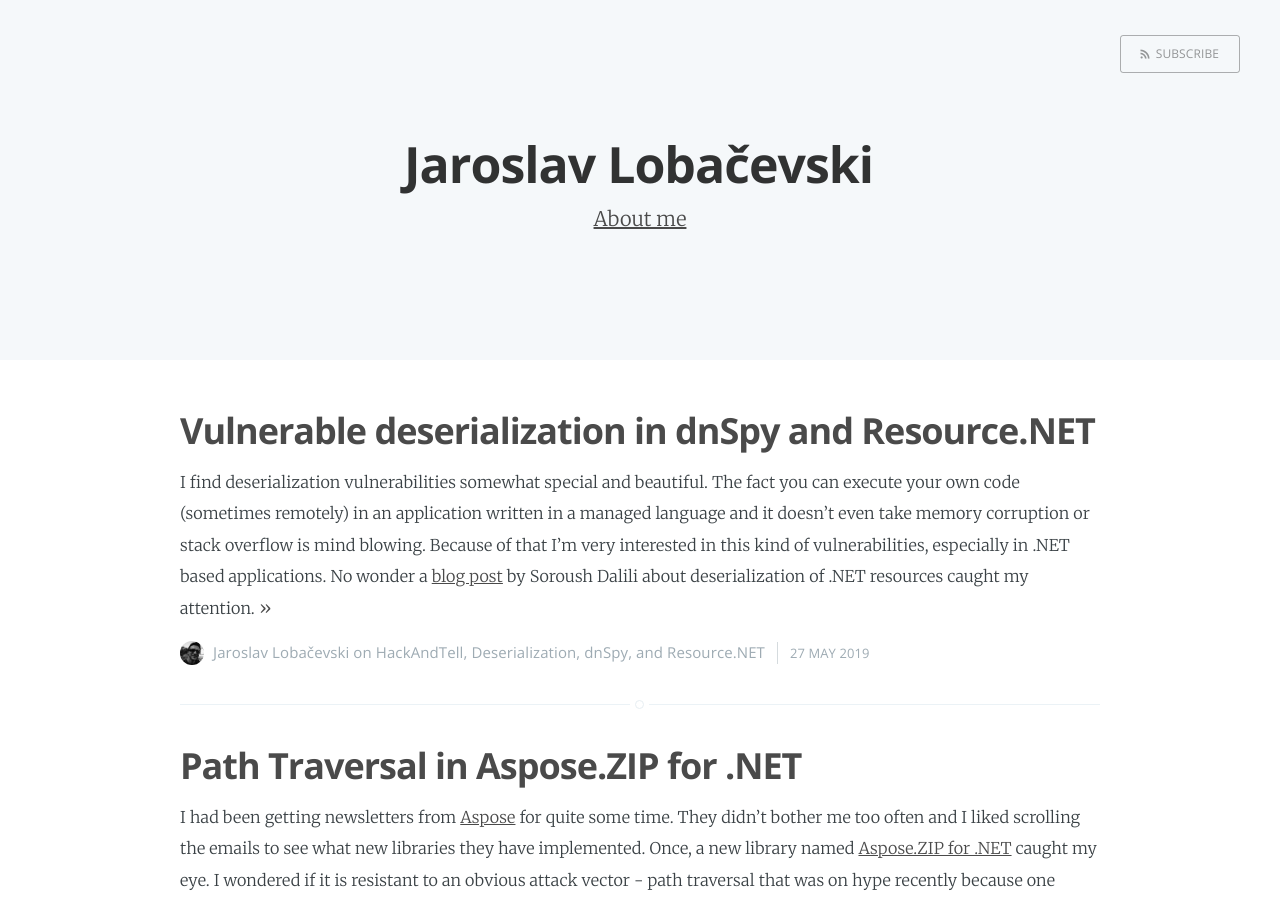
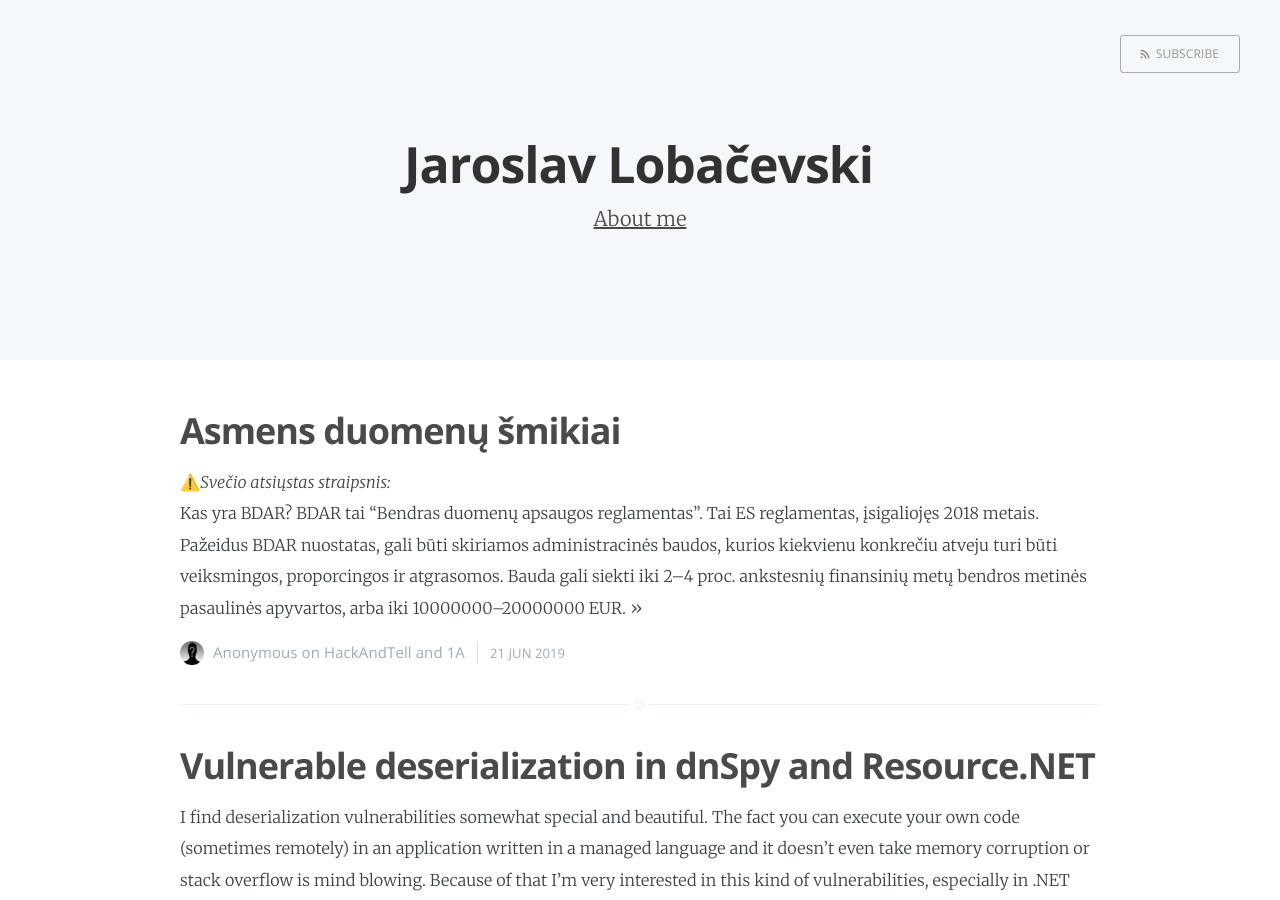
Before and after one commit to JarLob/jarlob.github.io, a Jekyll site: the page built from index.html, in a window 1280 px wide and 900 px high. Built offline with Jekyll 4.4.1, drawn with Linux system fonts in a browser that asks for light colours; the list of posts is cut into pages by our own code; part of the change alters nothing that is shown; some of the changed text lies outside the part shown.

Commit message:
A1 article

````diff
--- /dev/null
+++ b/_posts/2019-06-21-1a-asmens-duomenu-smikiai.md
@@ -0,0 +1,75 @@
+---
+author:     Anonymous
+profileimage: anonymous.jpg
+layout:     post
+title:      "Asmens duomenų šmikiai"
+date:       2019-06-21 12:00:00
+categories: HackAndTell 1A
+cover:      1A.jpg
+permalink:  /lt/blog/1a-asmens-duomenu-smikiai
+---
+
+⚠️*Svečio atsiųstas straipsnis:*
+Kas yra BDAR? BDAR tai  “Bendras duomenų apsaugos reglamentas”. Tai ES reglamentas, įsigaliojęs 2018 metais. Pažeidus BDAR nuostatas, gali būti skiriamos administracinės baudos, kurios kiekvienu konkrečiu atveju turi būti veiksmingos, proporcingos ir atgrasomos. Bauda gali siekti iki 2–4 proc. ankstesnių finansinių metų bendros metinės pasaulinės apyvartos, arba iki 10000000–20000000 EUR.
+
+Vienas iš paskutinių garsiausių atvejų Lietuvoje, kai įmonė buvo patraukta atsakomybėn už BDAR pažeidimus, tai Mister Tango - "Valstybinė duomenų apsaugos inspekcija (VDAI) skyrė 61,5 tūkstančio eurų baudą elektroninių pinigų įstaigai MisterTango – bendrovė Lietuvoje tampa viena pirmųjų bendrojo duomenų apsaugos reglamento (BDAR) aukų. MisterTango netinkamai tvarkė duomenis, jų rinko per daug, jie nutekėjo, o apie incidentus nebuvo pranešta"
+[Straipsnis 15MIN apie Mister Tango](https://www.15min.lt/verslas/naujiena/bendroves/bdar-auka-mistertango-nubausta-61-5-tukstanciu-euru-bauda-663-1145494)
+
+Šiandien susipažinsime su dar viena netvarkinga įmone - UAB "1A". 2018 metais juos įsigijo Kesko Senukai kompanija. Šiuo metu elektroninės parduotuvės 1A kartu su Senukais siūlo plačiausią prekių asortimentą Lietuvoje
+
+## 1A saugumo spraga
+
+Užsisakius prekes 1A parduotuvėje pirkėjas gauna užsakymo sekimo nuorodą:
+
+![1A užsakymo nuoroda](1A_nuoroda.jpg)
+
+[https://www.1a.lt/order/progress/order_number/123456/token/XXXXXXXXXXXXXXXX](https://www.1a.lt/order/progress/order_number/123456/token/XXXXXXXXXXXXXXXX)
+
+Kur XXXXXXXXX - tai unikalus 32 simbolių kodas, kuris leidžia peržiūrėti užsakymą tik tam, kas žino pilną nuorodą. Iš nuorodos aišku, kad užsakymo numeris yra lengvai nuspėjamas - tai tiesiog eilės numeris. Tačiau duomenys apsaugoti, nes atspėti 32 atsitiktinius simbolius neįmanoma. Ar įmanoma?
+
+Gal palikti tuščią? Ne, gaunam klaidą. Gal pakišti reikšmę iš kito užsakymo - ne, netinka, matyt reikšmė tikrai unikali kiekvienam užsakymui. Specialius simbolius? Irgi ne…
+
+O ką jeigu įrašysime tiesiog “0”? Bingo!
+
+[https://www.1a.lt/order/progress/order_number/123456/token/0](https://www.1a.lt/order/progress/order_number/123456/token/0)
+
+Ir jums atsiveria stebuklingas pasaulis, marketologo aukso puodas - visi įmonės užsakymai nuo pat elektroninės parduotuvės atidarymo!
+
+Pavyzdžiui:
+
+[https://www.1a.lt/order/progress/order_number/435483/token/0](https://www.1a.lt/order/progress/order_number/435483/token/0)
+
+![1A užsakymas](1A_uzsakymas.jpg)
+
+Kažkas užsisakė svarstykles Esperanza EKS003 už 6,98 eurus su pristatymu už 1,99 eur į Vilniaus OMNIVA paštomatą Naugarduko gatvėje. Ir kas gi čia užsakovas?
+
+[https://www.omniva.lv/privats/sutijuma_atrasanas_vieta?barcode=XXXXXXXXXXXXX](https://www.omniva.lv/privats/sutijuma_atrasanas_vieta?barcode=XXXXXXXXXXXXX)
+
+Mes gerbiam Agnės privatumą ir neviešinsime jos pavardės:
+
+![OMNIVA gavėjas](1A_omniva.jpg)
+
+Agnė atsiėmė siuntą 09.04.2019 12:50. Labai operatyviai! "Dėkojame, jog pasirinkote www.1a.lt! Gero naudojimo!"
+
+Atsisiųsti visų užsakymų duombazę nėra sudėtinga:
+
+![Visi 1A užsakymai](1A_visi_uzsakymai.jpg)
+
+
+
+## Atskleidimas
+
+Susisiekiau elektroniniu paštu su įmone ir pranešiau, kad bet kam yra pasiekiami visų užsakymo duomenys. Gavau pranešimą, kad laiškas pristatytas ir užregistruotas. Tačiau atsakymo taip ir negavau. Po savaitės vėl nusiunčiau elektroniniu paštu priminimą, kad nesiėmus veiksmams, informacija bus paviešinta. Vėl nulis reakcijos
+
+Nuo 2019-06-20 elektroninė parduotuvė 1A buvo pakeista į Senukų platformą, todėl yra saugu ir etiška pranešti apie šį atvejį viešai. Apsipirkdami 1A arba Senukuose reikalaukite, kad jūsų asmens duomenys būtų tinkamai apsaugoti!
+
+
+## Timeline
+
+```
+2019-04-09 - aptikta spraga
+2019-04-10 - išsiųstas pranešimas 1A
+2019-04-18 - išsiųstas pakartotinis priminimas 1A
+2019-06-20 - spraga nebepasiekiama viešai, platforma pakeista į Senukų
+2019-06-21 - viešas atskleidimas ir pranešimas Asmens duomenų inspekcijai
+```
````
Also changed, not shown: _posts/2019-04-29-atsakingas-atskleidimas-lietuvos-pavyzdys.md (+0 -1 lines), lt/blog/1A.jpg (added), lt/blog/1A_nuoroda.jpg (added), lt/blog/1A_omniva.jpg (added), lt/blog/1A_uzsakymas.jpg (added), lt/blog/1A_visi_uzsakymai.jpg (added).
